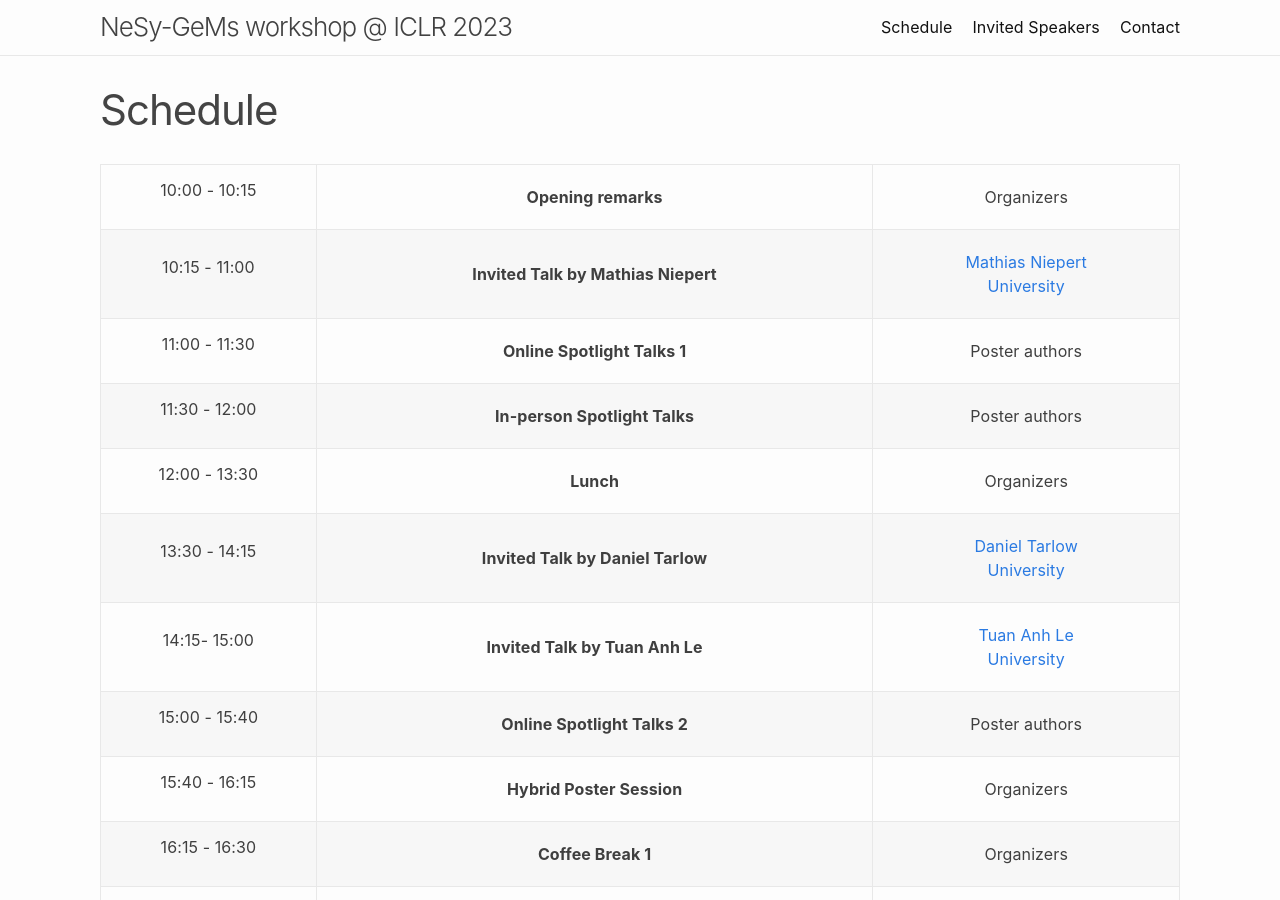
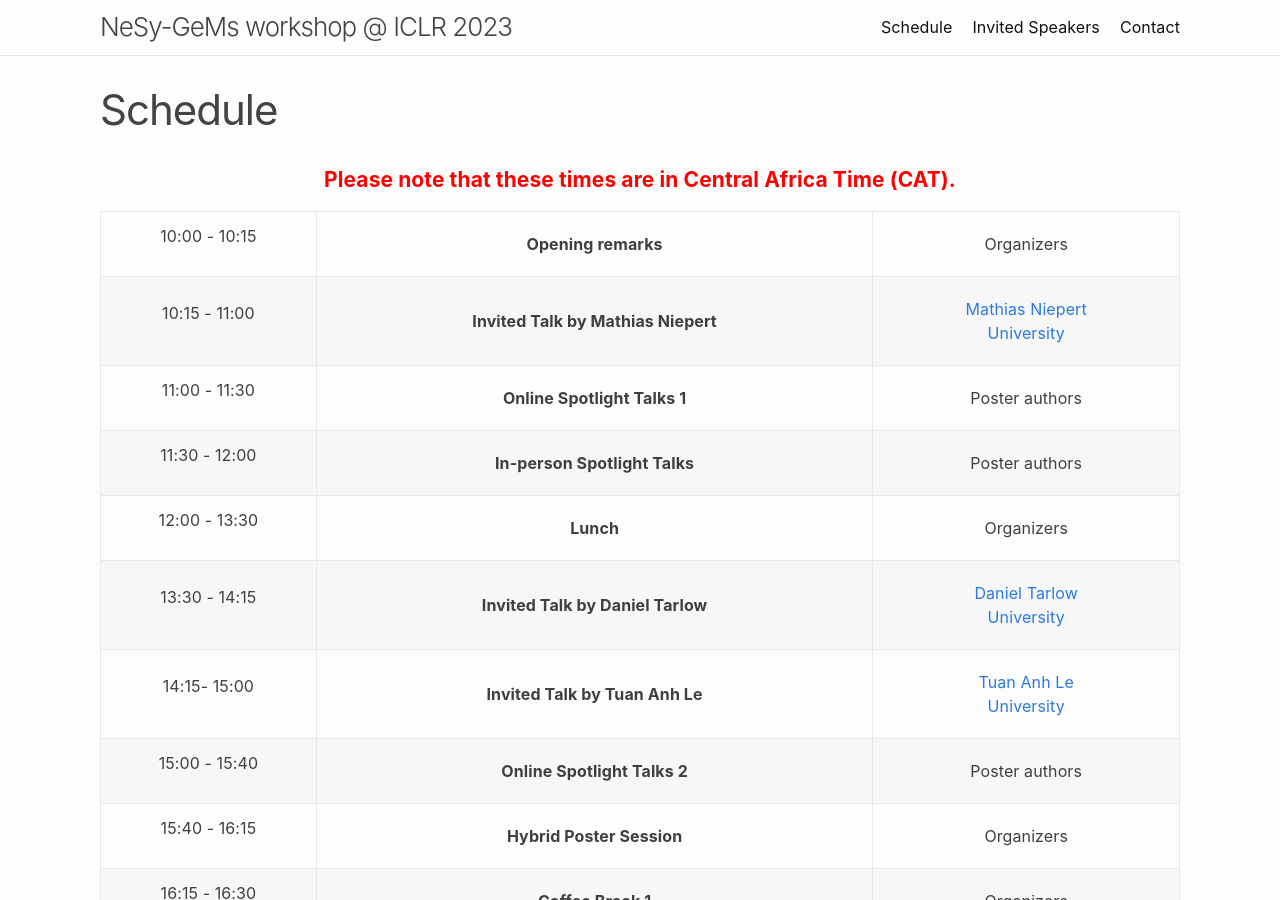
Before and after one commit to nesygems/nesygems.github.io, a Jekyll site: the page built from schedule.md, in a window 1280 px wide and 900 px high. Built offline with Jekyll 4.4.1, drawn with Linux system fonts in a browser that asks for light colours.

Commit message:
Update schedule.html

```diff
--- a/_layouts/schedule.html
+++ b/_layouts/schedule.html
@@ -9,6 +9,7 @@ layout: default
   </header>
 
   <div class = "post-content">
+	  <p style="font-size: 21px; font-weight: bold; color: red; text-align: center; ">Please note that these times are in Central Africa Time (CAT).</p>
 	  <table>
 	  	{% for scheduleitem in site.schedule %}
 		    <tr>
```
